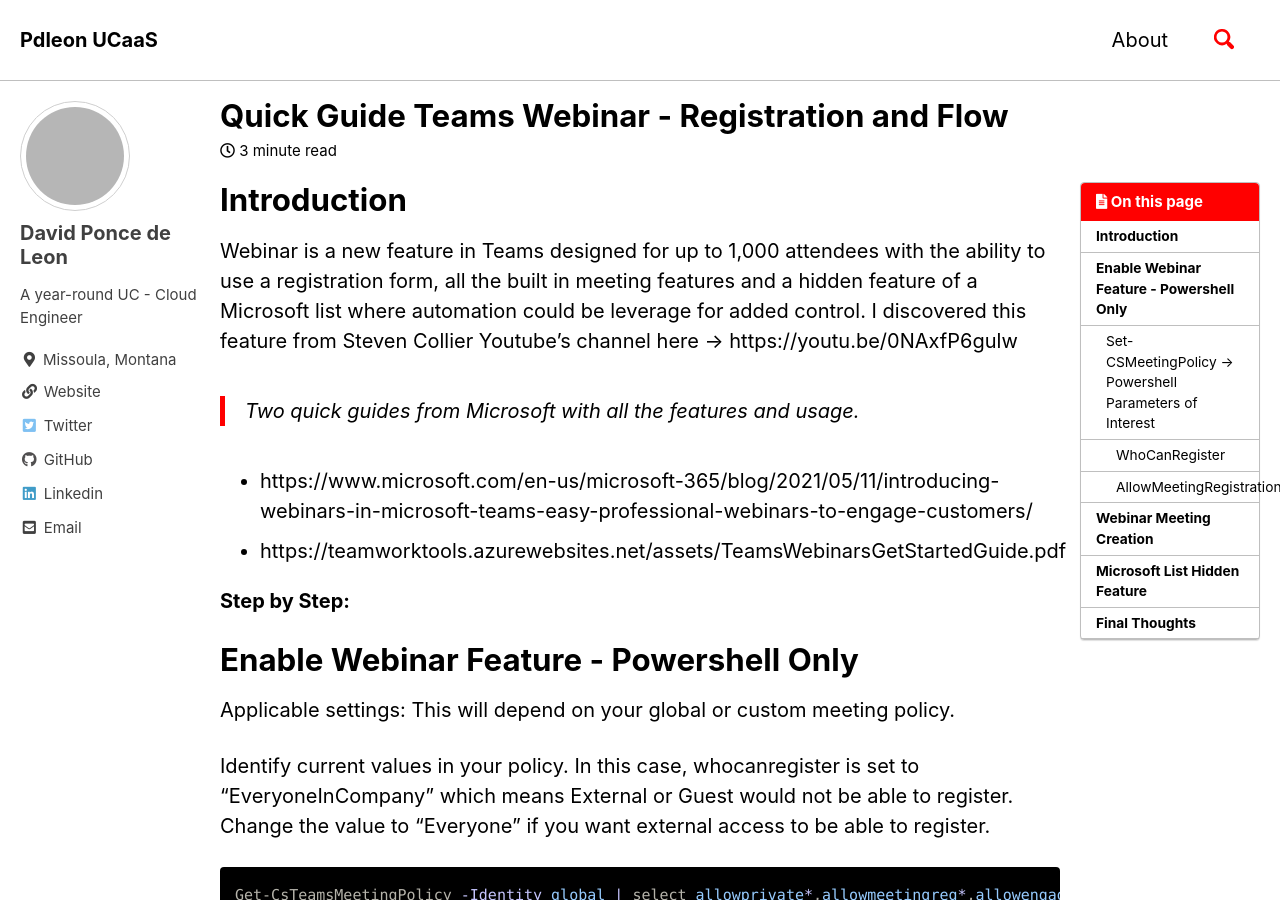
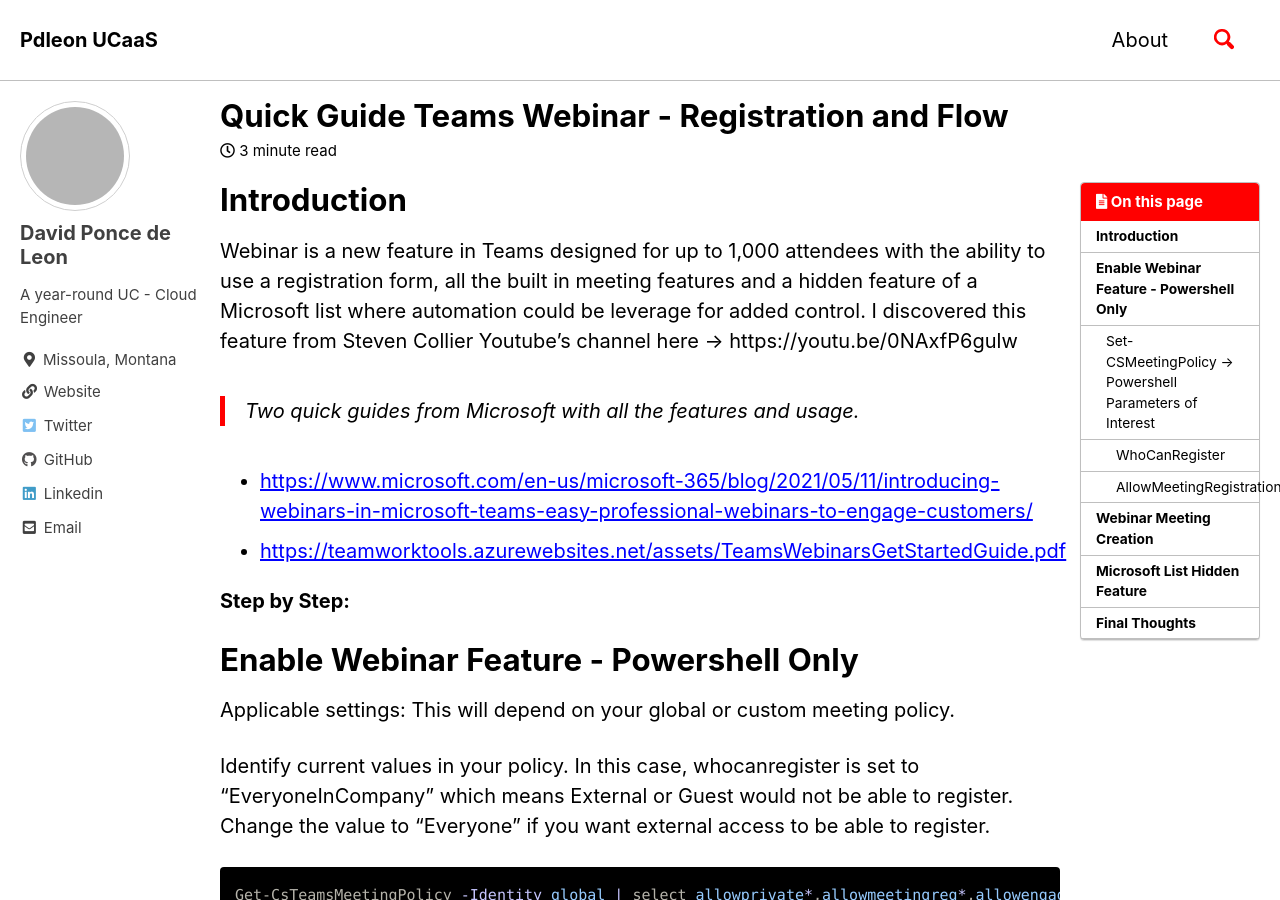
Before and after one commit to Pdleon/pdleon.github.io, a Jekyll site: the page built from _posts/2021-06-08-Teams Webinar.md, in a window 1280 px wide and 900 px high. Built offline with Jekyll 4.4.1, drawn with Linux system fonts in a browser that asks for light colours; cached includes are drawn as plain includes; comment, search, counter and statistics services are not loaded; grey boxes are pictures that could not be loaded.

Commit message:
Update Post

```diff
--- a/_posts/2021-06-08-Teams Webinar.md
+++ b/_posts/2021-06-08-Teams Webinar.md
@@ -11,8 +11,8 @@ Webinar is a new feature in Teams designed for up to 1,000 attendees with the ab
 
 > Two quick guides from Microsoft with all the features and usage.
 
-- https://www.microsoft.com/en-us/microsoft-365/blog/2021/05/11/introducing-webinars-in-microsoft-teams-easy-professional-webinars-to-engage-customers/
-- https://teamworktools.azurewebsites.net/assets/TeamsWebinarsGetStartedGuide.pdf
+- <https://www.microsoft.com/en-us/microsoft-365/blog/2021/05/11/introducing-webinars-in-microsoft-teams-easy-professional-webinars-to-engage-customers/>
+- <https://teamworktools.azurewebsites.net/assets/TeamsWebinarsGetStartedGuide.pdf>
 
 **Step by Step:**
 
```
